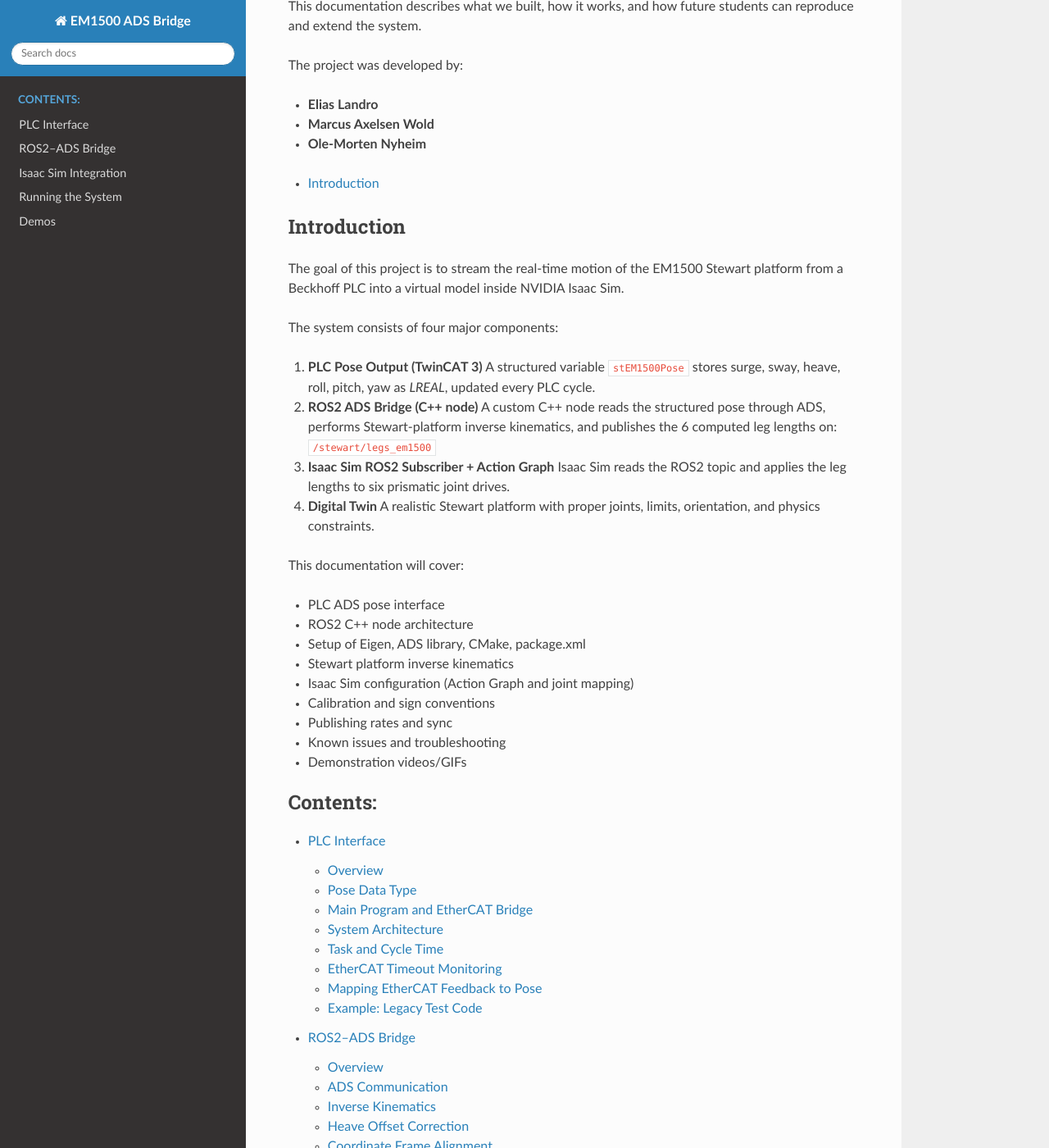
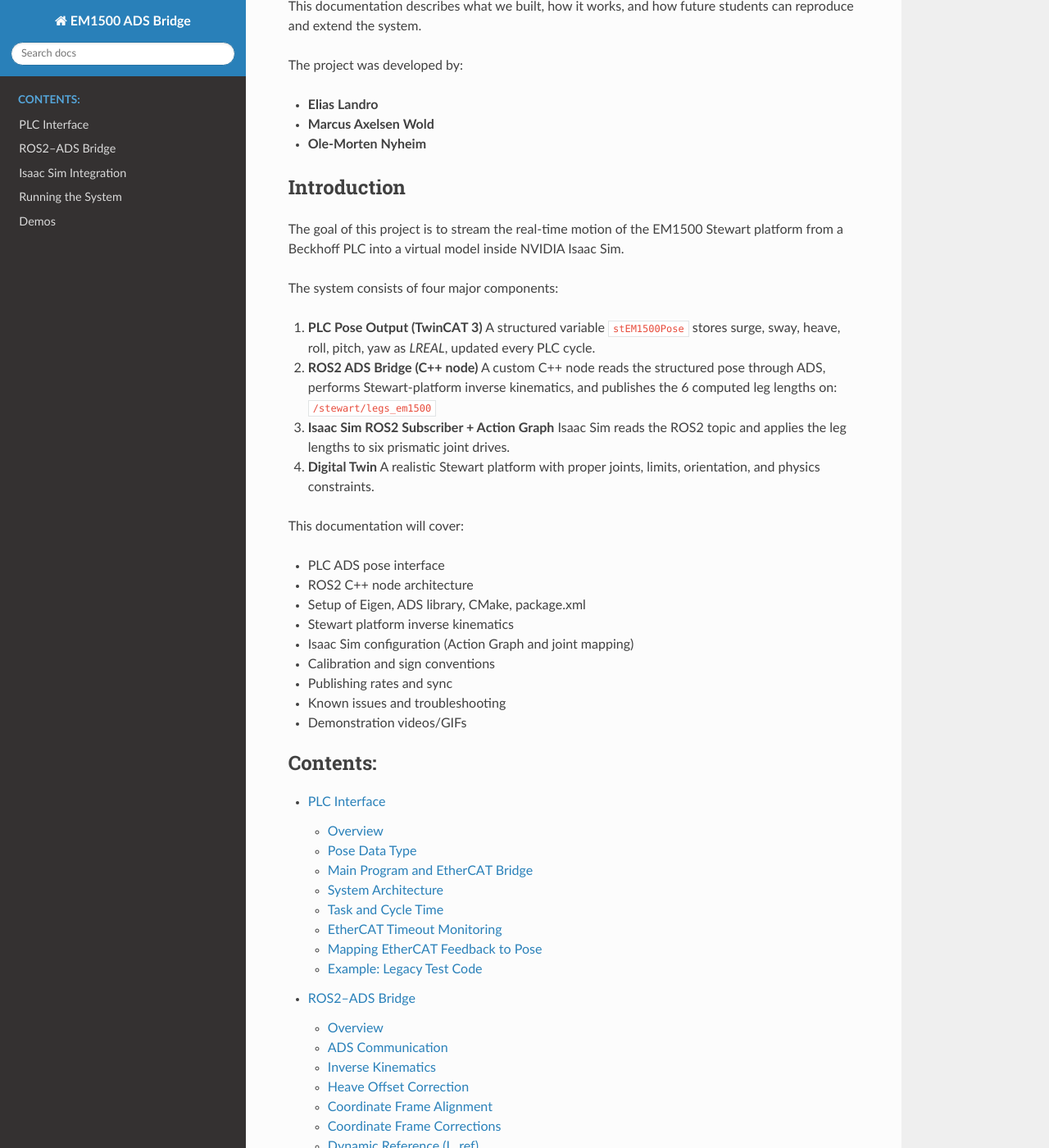
Before and after one commit to EliasLand/MAS418_IsaacSim_ADS_ROS2, a Sphinx documentation site: the page built from docs/source/index.rst, in a window 1280 px wide and 1400 px high, scrolled down 404 px. Shown: the whole window at 82% size. Built offline with Sphinx 7.4.7 and the Read the Docs theme 3.1.0, drawn with Linux system fonts in a browser that asks for light colours.

Commit message:
Updated docs

```diff
--- a/docs/source/index.rst
+++ b/docs/source/index.rst
@@ -22,10 +22,6 @@ The project was developed by:
 * **Elias Landro**
 * **Marcus Axelsen Wold**
 * **Ole-Morten Nyheim**
-
-.. contents::
-   :depth: 2
-   :local:
 
 Introduction
 ------------
--- a/docs/source/ros2_ads_bridge.rst
+++ b/docs/source/ros2_ads_bridge.rst
@@ -107,7 +107,8 @@ To achieve correct motion in Isaac Sim, the PLC pose must be transformed into
 the coordinate frame expected by the UiA EM1500 inverse kinematics. The PLC
 uses a different axis convention and reports rotations in radians.
 
-### Coordinate Frame Corrections
+Coordinate Frame Corrections
+----------------------------
 
 The following transformations are applied to convert the PLC pose into the
 IK frame:
```
